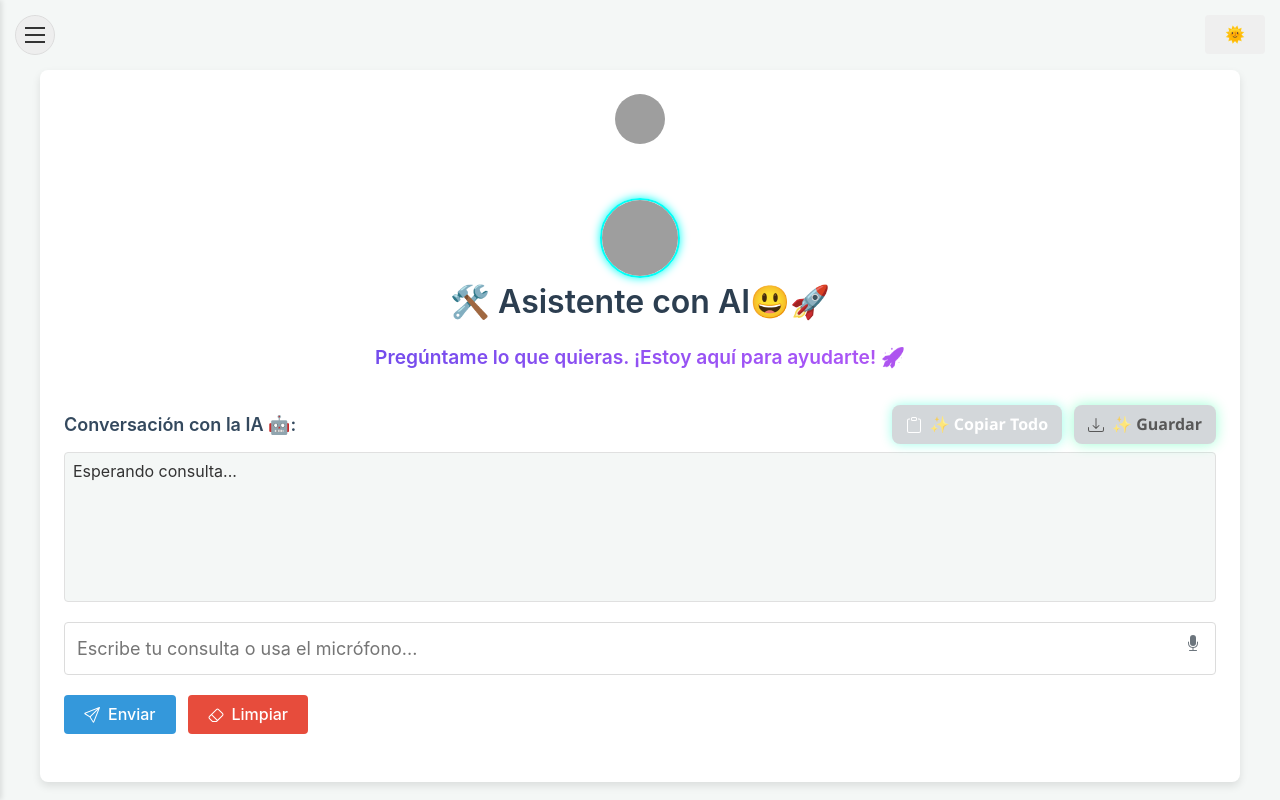
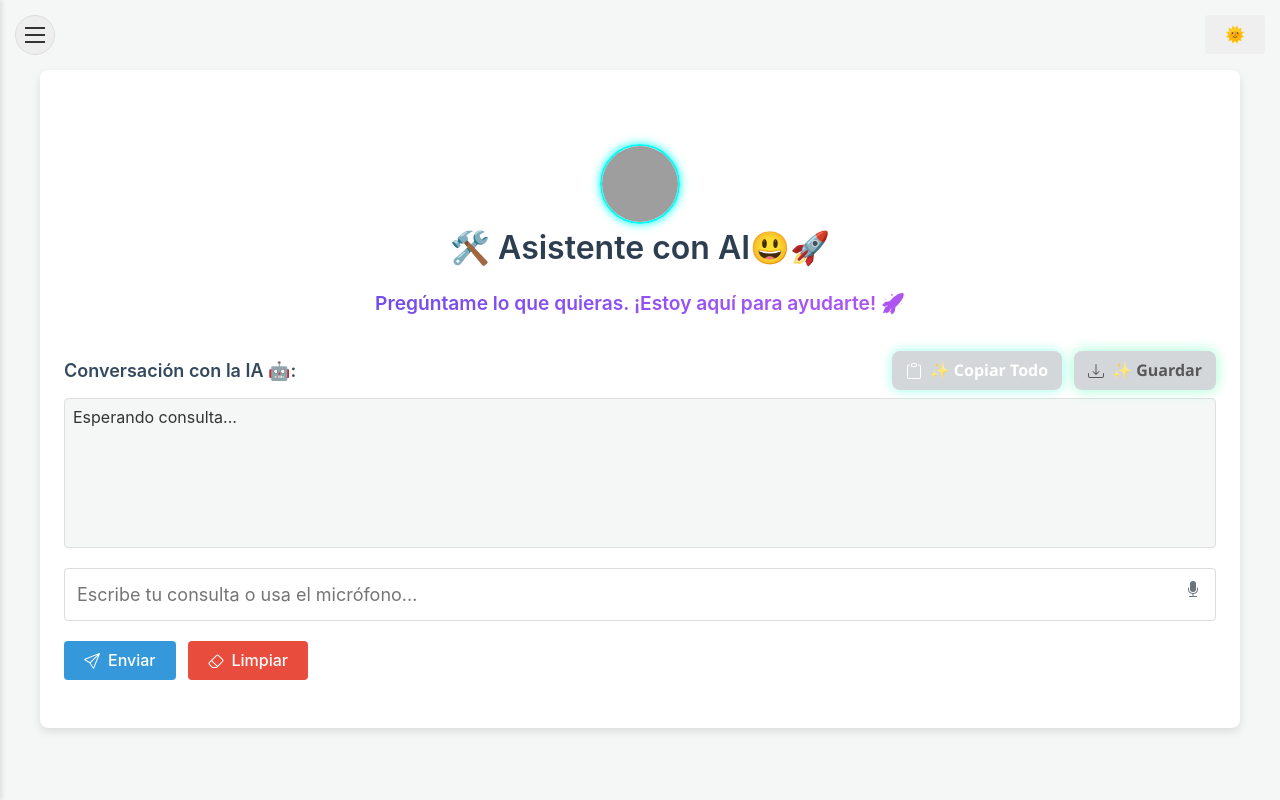
Before and after one commit to JUANCITOPENA/PROBANDO_API_GOOGLE_GEMINI, a website: page index.html in a window 1280 px wide. Drawn offline with nearby package versions, Linux system fonts and the light colour scheme; grey boxes are pictures that could not be loaded.

```diff
--- a/index.html
+++ b/index.html
@@ -157,9 +157,6 @@
       <div class="container">
 
 
-        <div style="text-align: center;">
-          <img src="https://avatars.githubusercontent.com/u/38921558?v=4" alt="Avatar" style="width: 50px; height: 50px; border-radius: 50%;">
-        </div>
 
 
  <div class="avatar-container">
```
